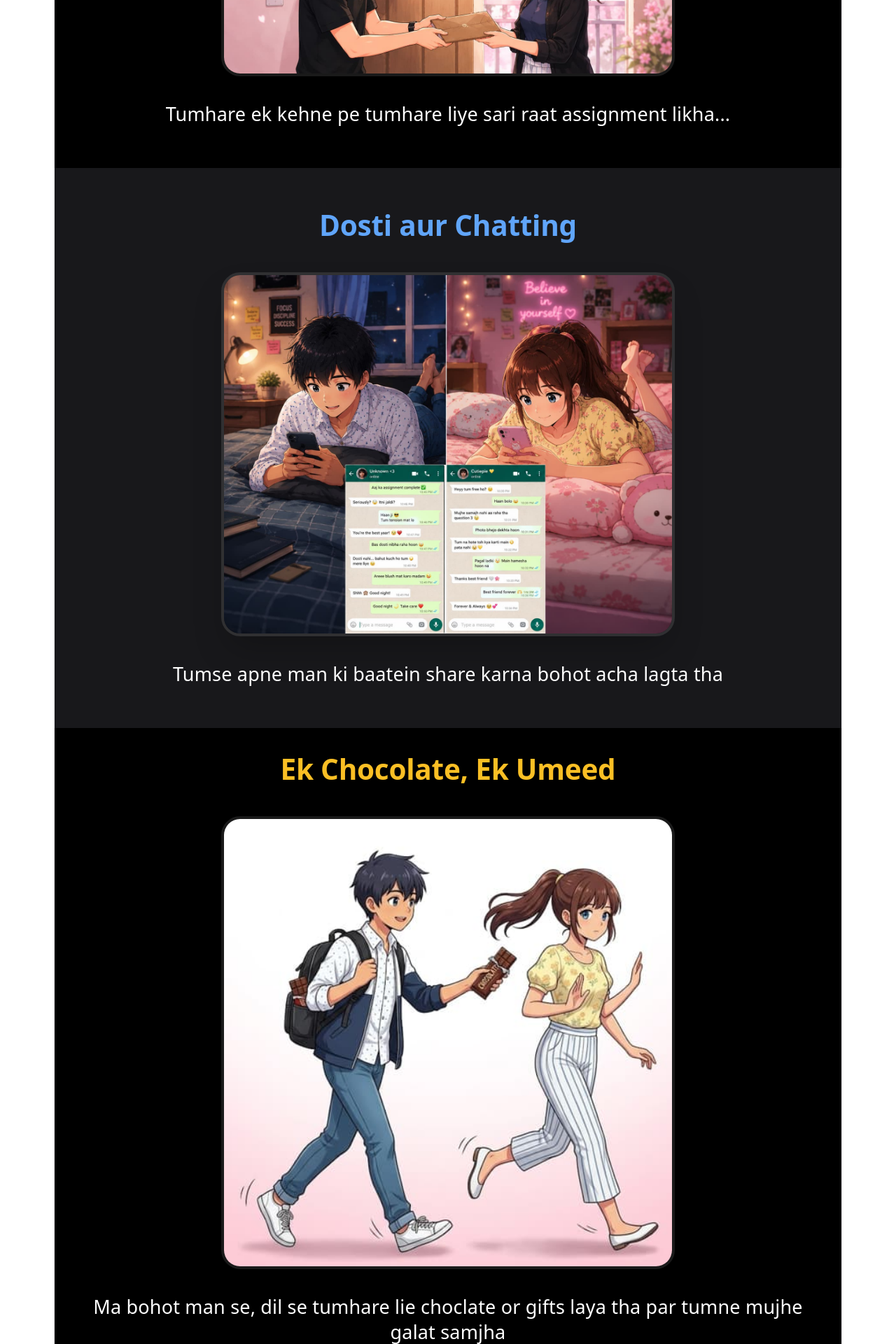
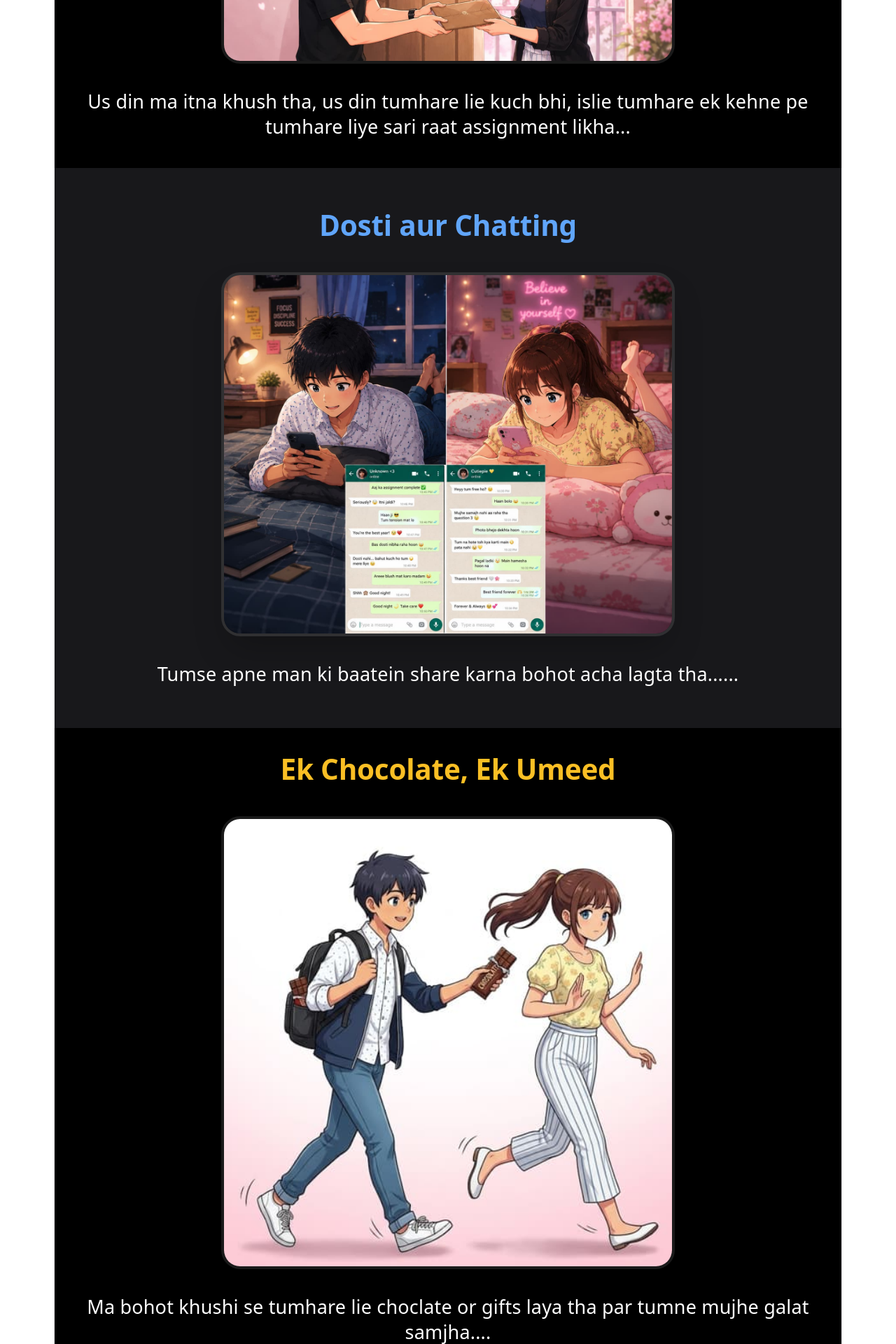
Before and after one commit to 21teo/vitejs-vite-9s81aq8f, a React (Vite) app: page / in a window 1280 px wide. Shown: the part 560-2480 px from the top of the page at 70% size. Built offline with nearby package versions, Linux system fonts and the light colour scheme.

Commit message:
Update App.jsx

```diff
--- a/src/App.jsx
+++ b/src/App.jsx
@@ -34,21 +34,21 @@ export default function App() {
       <section className="min-h-screen flex flex-col items-center justify-center p-8">
         <h2 className="text-4xl font-bold mb-10 text-pink-400">First meet with sweety</h2>
         <img src="/boy_assignment.jpg" className="w-full max-w-xl rounded-3xl shadow-2xl border-4 border-white/10" alt="Assignment" />
-        <p className="mt-8 text-2xl font-light text-center">Tumhare ek kehne pe tumhare liye sari raat assignment likha...</p>
+        <p className="mt-8 text-2xl font-light text-center">Us din ma itna khush tha, us din tumhare lie kuch bhi, islie tumhare ek kehne pe tumhare liye sari raat assignment likha...</p>
       </section>
 
       {/* 2. SCENE: Chatting */}
       <section className="min-h-screen flex flex-col items-center justify-center p-8 bg-zinc-900">
         <h2 className="text-4xl font-bold mb-10 text-blue-400">Dosti aur Chatting</h2>
         <img src="/chatting.jpg" className="w-full max-w-xl rounded-3xl shadow-2xl border-4 border-white/10" alt="Chatting" />
-        <p className="mt-8 text-2xl font-light text-center">Tumse apne man ki baatein share karna bohot acha lagta tha</p>
+        <p className="mt-8 text-2xl font-light text-center">Tumse apne man ki baatein share karna bohot acha lagta tha......</p>
       </section>
 
       {/* 3. SCENE: Chocolate */}
       <section className="min-h-screen flex flex-col items-center justify-center p-8">
         <h2 className="text-4xl font-bold mb-10 text-amber-400">Ek Chocolate, Ek Umeed</h2>
         <img src="/chocolate.jpg" className="w-full max-w-xl rounded-3xl shadow-2xl border-4 border-white/10" alt="Chocolate" />
-        <p className="mt-8 text-2xl font-light text-center">Ma bohot man se, dil se tumhare lie choclate or gifts laya tha par tumne mujhe galat samjha</p>
+        <p className="mt-8 text-2xl font-light text-center">Ma bohot khushi se tumhare lie choclate or gifts laya tha par tumne mujhe galat samjha....</p>
       </section>
 
       {/* 4. SCENE: Video Exchange Scene */}
@@ -83,7 +83,7 @@ export default function App() {
       {/* 6. SCENE: Final Sad Scene */}
       <section className="min-h-screen flex flex-col items-center justify-center p-8 bg-red-950">
         <img src="/sad_boy.jpg" className="w-full max-w-xl rounded-full shadow-2xl border-4 border-red-500" alt="Sad Boy" />
-        <h2 className="text-5xl font-black mt-10 text-red-200 text-center italic">"Main tumhara dost hi nahi ban paya...</h2>
+        <h2 className="text-5xl font-black mt-10 text-red-200 text-center italic">"Par at the end main tumhara dost hi nahi ban paya...</h2>
       </section>
     </div>
   );
```
